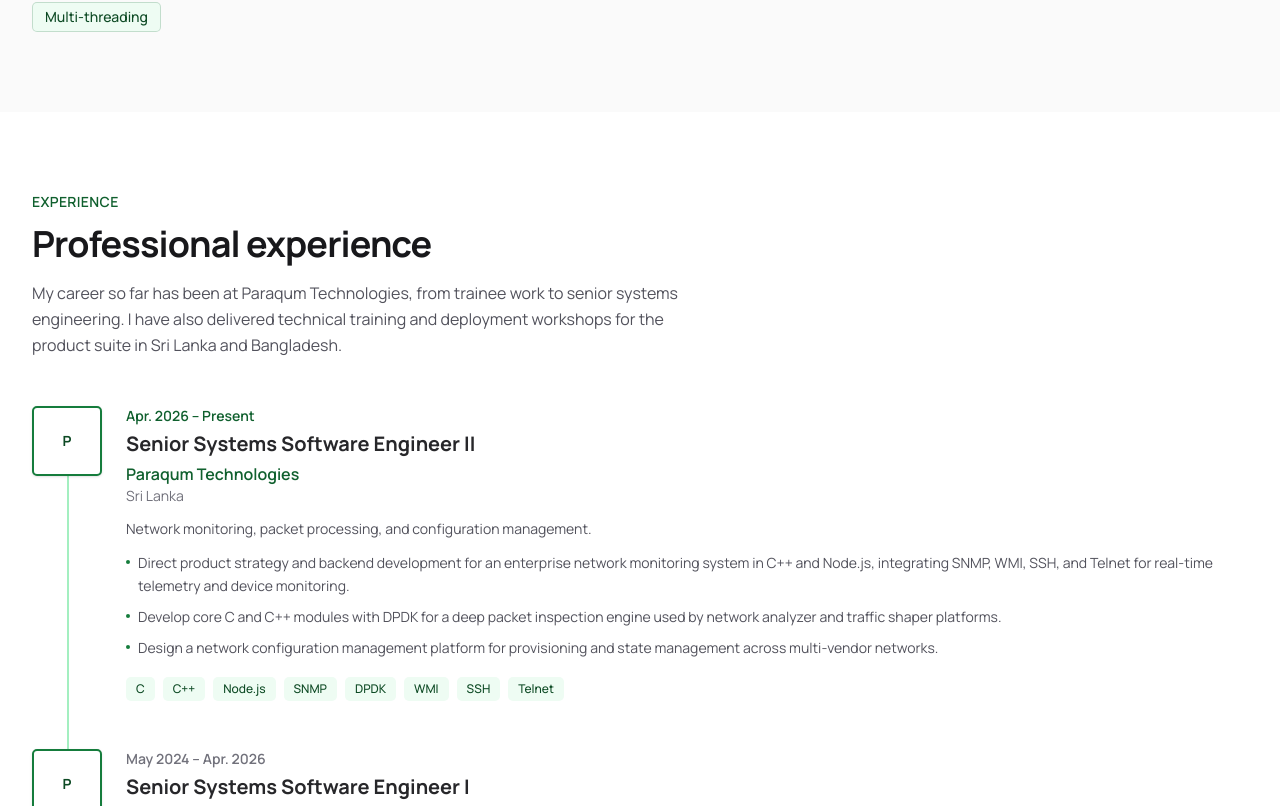
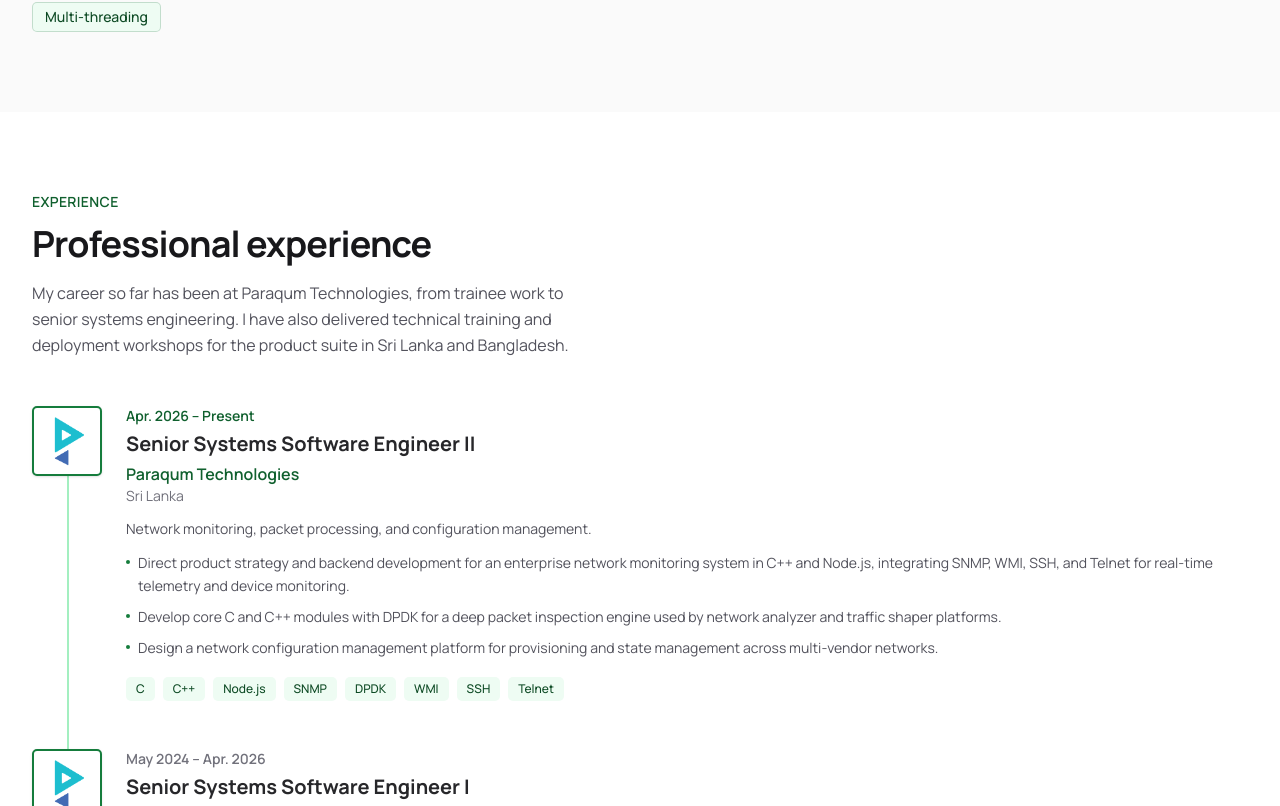
Before and after one commit to madukajay/portfolio, a React (Vite) app: page / in a window 1280 px wide. Shown: the part 1994-2800 px from the top of the page. Built offline with nearby package versions, Linux system fonts and the light colour scheme; no server answers.

Commit message:
Enhance Experience component with logo image, update GitHub description for clarity, and adjust SectionHeading styles for better layout. Update site.ts to include profile photo path.

```diff
--- a/src/components/Experience.tsx
+++ b/src/components/Experience.tsx
@@ -22,11 +22,13 @@ export function Experience() {
             {experience.map((role, index) => (
               <Reveal key={role.period} as="li" delayMs={index * 40}>
                 <div className="relative flex gap-4 sm:gap-6">
-                  <div
-                    className="relative z-10 flex h-14 w-14 shrink-0 items-center justify-center rounded-[5px] border-2 border-emerald-500 bg-white text-sm font-bold text-emerald-700 shadow-sm sm:h-[70px] sm:w-[70px]"
-                    aria-hidden="true"
-                  >
-                    P
+                  <div className="relative z-10 flex h-14 w-14 shrink-0 items-center justify-center overflow-hidden rounded-[5px] border-2 border-emerald-500 bg-white shadow-sm sm:h-[70px] sm:w-[70px]">
+                    <img
+                      src={`${import.meta.env.BASE_URL}paraqum-logo.png`}
+                      alt=""
+                      className="h-full w-full object-contain p-1.5"
+                      aria-hidden="true"
+                    />
                   </div>
                   <div className="min-w-0 flex-1 pb-2">
                     <p className={`text-sm font-semibold ${role.current ? "text-emerald-600" : "text-zinc-500"}`}>
--- a/src/components/GitHub.tsx
+++ b/src/components/GitHub.tsx
@@ -53,7 +53,7 @@ export function GitHub() {
             eyebrow="GitHub"
             title="Open source"
             tone="dark"
-            description="Public profile figures and repositories, loaded from GitHub when a username is set. Nothing here is estimated."
+            description="Public profile figures and repositories from GitHub. Much of my strongest work is private—reach out via Contact if you want to discuss it."
           />
         </Reveal>
 
@@ -109,6 +109,13 @@ export function GitHub() {
               </dl>
               <p className="mt-4 text-xs text-zinc-500">
                 Stars are the total across the public repositories returned for @{username}.
+              </p>
+              <p className="mt-6 max-w-md text-sm leading-relaxed text-zinc-300">
+                My best work lives in private repositories.{" "}
+                <a href="#contact" className="font-medium text-emerald-400 transition-colors hover:text-emerald-300">
+                  Contact me
+                </a>{" "}
+                if you would like to hear more about it.
               </p>
             </Reveal>
             <Reveal delayMs={80}>
--- a/src/components/SectionHeading.tsx
+++ b/src/components/SectionHeading.tsx
@@ -14,19 +14,21 @@ export function SectionHeading({
   const dark = tone === "dark"
 
   return (
-    <div className="mb-12 max-w-2xl">
+    <div className="mb-12">
       <p
         className={`mb-3 text-sm font-semibold tracking-wide uppercase ${dark ? "text-emerald-400" : "text-emerald-600"}`}
       >
         {eyebrow}
       </p>
       <h2
-        className={`text-3xl font-bold tracking-tight sm:text-4xl ${dark ? "text-white" : "text-zinc-900"} ${description ? "mb-4" : ""}`}
+        className={`max-w-3xl text-3xl font-bold tracking-tight sm:text-4xl ${dark ? "text-white" : "text-zinc-900"} ${description ? "mb-4" : ""}`}
       >
         {title}
       </h2>
       {description ? (
-        <p className={`text-base leading-relaxed ${dark ? "text-zinc-300" : "text-zinc-600"}`}>
+        <p
+          className={`max-w-xl text-base leading-relaxed ${dark ? "text-zinc-300" : "text-zinc-600"}`}
+        >
           {description}
         </p>
       ) : null}
--- a/src/data/site.ts
+++ b/src/data/site.ts
@@ -21,7 +21,7 @@ export const site = {
   githubUsername: "madukajay",
   resumeUrl: `${import.meta.env.BASE_URL}Maduka-Jayasinghe-Resume.pdf`,
   /** Public path of a portrait, for example `${import.meta.env.BASE_URL}portrait.jpg`. Leave empty for the placeholder. */
-  portrait: "",
+  portrait: `${import.meta.env.BASE_URL}profile-photo.jpeg`,
   introduction:
     "I build mission-critical systems software in C++, and I am moving into AI systems—bringing deep systems experience to the models, services, and infrastructure around them.",
   seo: {
```
Also changed, not shown: public/paraqum-logo.png (added), public/profile-photo.jpeg (added).
